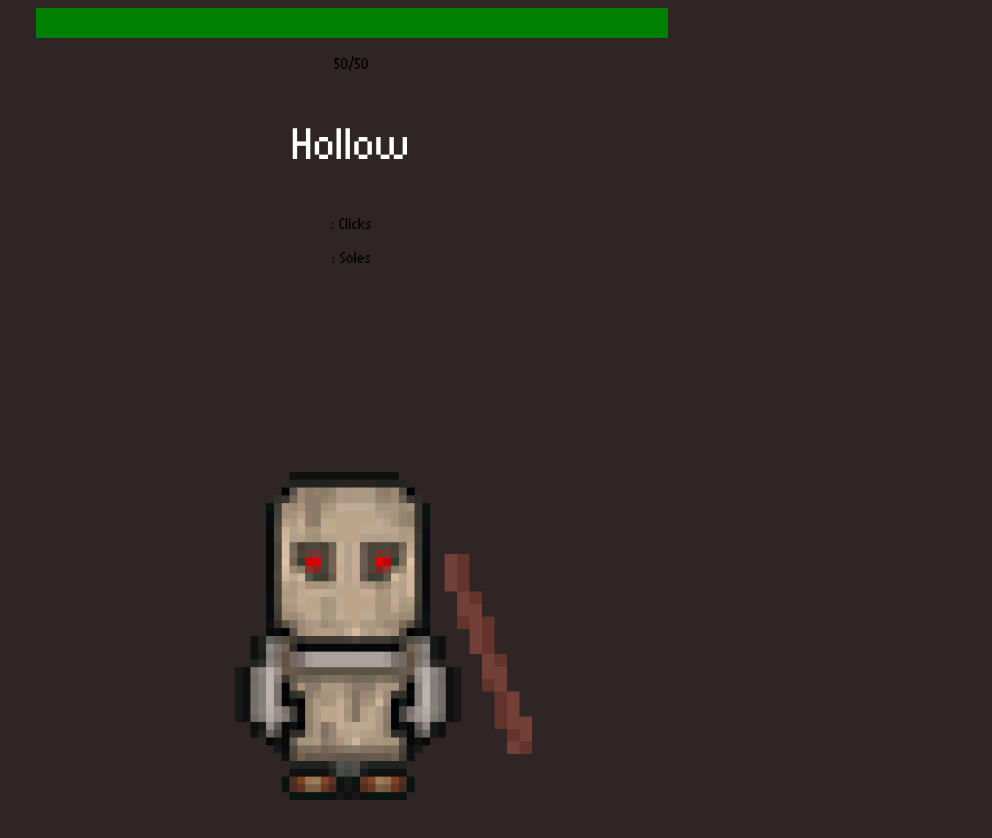
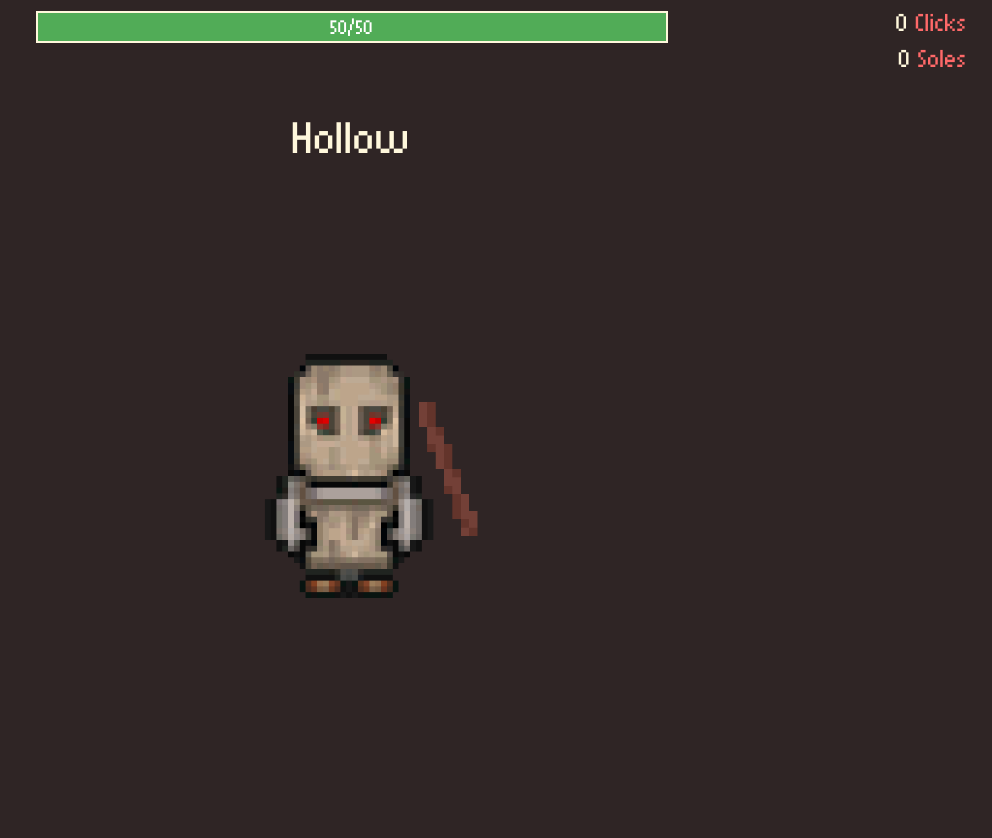
Before and after one commit to HumorFactory/dangedsoles, a plain HTML site: page index.html in a window 1280 px wide. Both pictures are taken after a click on the button "Start Game". Shown: the whole page, without its empty margins (288-1280 px from the left). After the commit the page ends 800 px from the top, so only its background shows below. Drawn offline with Linux system fonts and the light colour scheme.

Commit message:
updated healthbar + added statistics

```diff
--- a/Dangedsoles.js
+++ b/Dangedsoles.js
@@ -5,6 +5,8 @@ var current_weapon = "stick";
 var enemy_integer = 1;
 var weapon_integer = 1;
 var current_enemy_health = 0;
+var soles_count = 0;
+var click_count = 0;
 
 var enemy_theme = new Audio("Media/Audio/enemy-theme.ogg");
 
@@ -81,12 +83,12 @@ var WeaponList = {
     }
 }
 
-var statistics_view = `<div id="statistics_wrapper"><p class="stats"><span id="click_count"></span></span> : Clicks</p><p class="stats"><span id="soles_count"></span> : Soles</p></div>`;
+var statistics_view = `<div id="statistics-wrapper"><p class="stats"><span id="click_count">0</span>  Clicks</p><p class="stats"><span id="soles_count">0</span>  Soles</p></div>`;
 
 // functions
 function start_game() {
     document.getElementById("start-screen").remove();
-    theme_loop("play");
+    // theme_loop("play");
     summon_enemy("hollow");
     summon_weapon("stick");
 
@@ -136,6 +138,8 @@ function summon_weapon(name) {
 function damageEnemy() {
 
         enemyHurtArray[Math.floor(Math.random() * 5)].play();
+        ++click_count;
+        document.getElementById("click_count").innerHTML = numberWithCommas(click_count);
         document.getElementById("weapon-image").src = WeaponList[weapon_integer].image_hitting;
         setTimeout(function () {
             document.getElementById("weapon-image").src = WeaponList[weapon_integer].image_default;
@@ -158,6 +162,8 @@ function damageEnemy() {
             document.getElementById("enemy-name").remove();
             var death = new Audio("Media/Audio/Souls.mp3");
             death.play();
+            soles_count += EnemyList[enemy_integer].soles;
+            document.getElementById("soles_count").innerHTML = numberWithCommas(soles_count);
             enemy_integer++;
             summon_enemy(EnemyList[enemy_integer]);
 
--- a/styles.css
+++ b/styles.css
@@ -1,11 +1,12 @@
 @font-face {
     font-family: "pixel";
-    src: url("http://127.0.0.1:5500/Media/Fonts/munro.ttf");
+    src: url("http://127.0.0.1:8080/Media/Fonts/munro.ttf");
 }
 
 html {
     font-family: "pixel";
     background-color: #2F2525;
+    overflow: hidden;
 }
 
 img {
@@ -18,18 +19,40 @@ img {
   justify-content: center;
 }
 
+#statistics-wrapper {
+  position: absolute;
+  top:0;
+  right:0;
+  margin-right:1em;
+  color:rgb(255, 105, 105);
+  font-size: 25px;
+  text-align: right;
+}
+
+
+.stats {
+  margin:0;
+  margin-top: 0.3em;
+  text-align: right;
+}
+
+.stats span {
+  color:cornsilk;
+}
+
+
 #enemy-wrapper,
 #weapon-wrapper {
   position: absolute;
 }
 
 #enemy-wrapper {
-  width: 512px;
+  width: 30%;
   margin: 1rem;
 }
 
 #enemy-name {
-  color: #ffffff;
+  color: cornsilk;
   font-size: 45px;
 }
 
@@ -52,12 +75,30 @@ img {
   -webkit-appearance: none;
   appearance: none;
   width: 50%;
-  height: 30px;
+  height: 2em;
+  border: 2px solid cornsilk;
+  color: cornsilk;
+  background: #211818;
+  margin-top: 0.2em;
+}
+
+progress::-webkit-progress-value {
+    background-color: #51ac57;
+}
+
+progress::-webkit-progress-bar {background-color: #2F2525;}
+
+#health-label {
+    color: #ffffff;
+    font-size: 20px;
+    position: relative;
+    top: -1.4em;
+    margin:0;
 }
 
 .weapon {
   position: relative;
-  width: 200px;
-  right: -130px;
-  top: -250px;
+  width: 35%;
+  right: -24%;
+  top: -25vh;
 }
```
